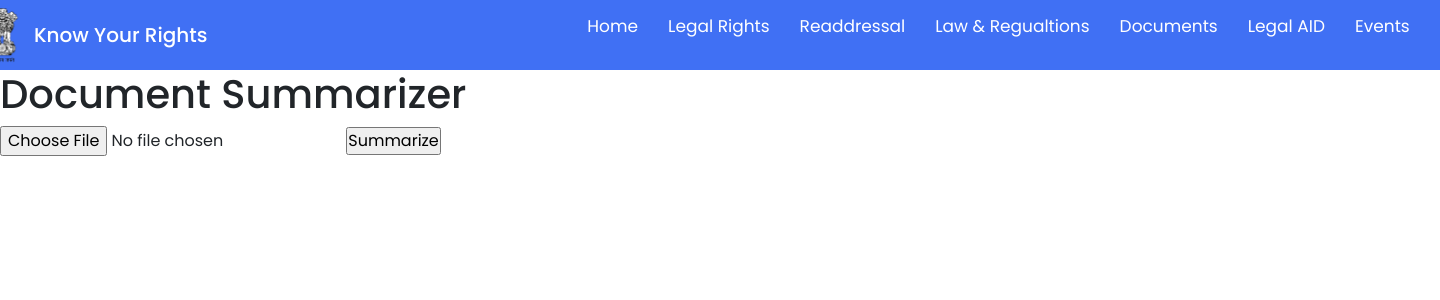
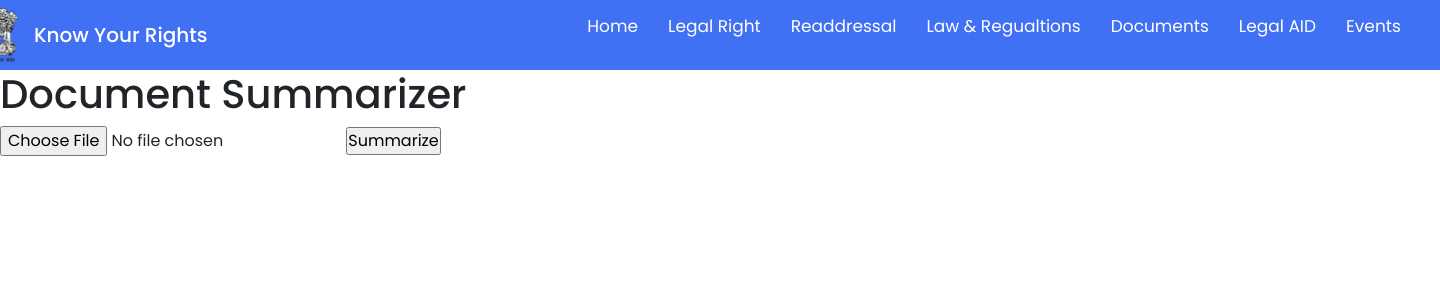
Before and after one commit to Yukesh0409/Know-your-rights, a Flask app: page /documents in a window 1440 px wide; the page is wider, and only the part inside the window is pictured. Shown: the top 300 px of that part. Run offline with Flask 3, Linux system fonts and the light colour scheme.

Commit message:
chumma rights to right testing

```diff
--- a/templates/index.html
+++ b/templates/index.html
@@ -30,7 +30,7 @@
 
                     <ul class="nav-links">
                         <li><a href="{{url_for('home')}}">Home</a></li>
-                        <li><a href="{{url_for('legalrights')}}">Legal Rights</a></li>
+                        <li><a href="{{url_for('legalrights')}}">Legal Right</a></li>
                         <li><a href="{{url_for('readdressal')}}">Readdressal</a></li>
                         <li><a href="{{url_for('Lawandregulations')}}">Law & Regualtions</a></li>
                         <li><a href="{{url_for('documents')}}">Documents</a></li>
```
